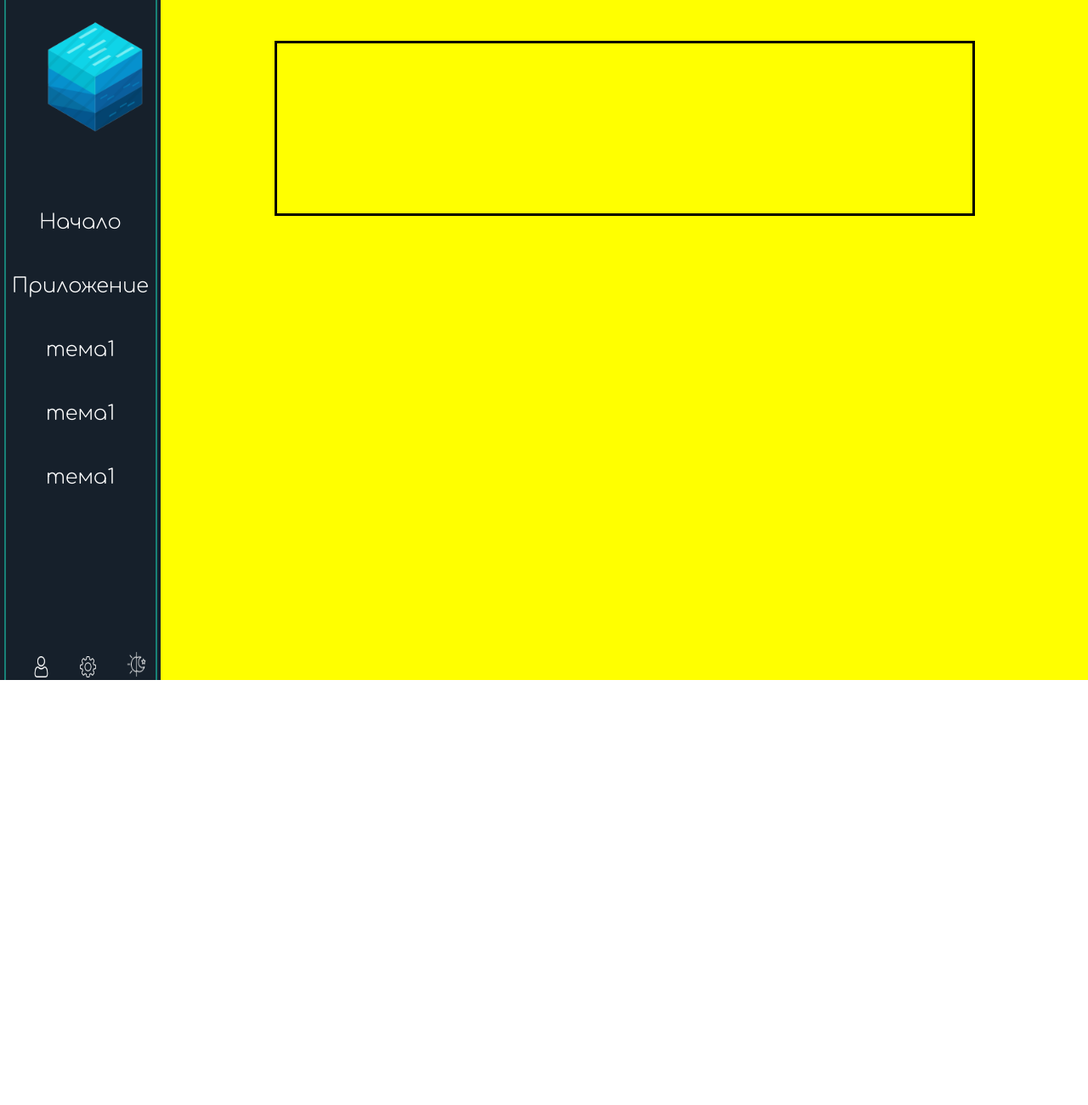
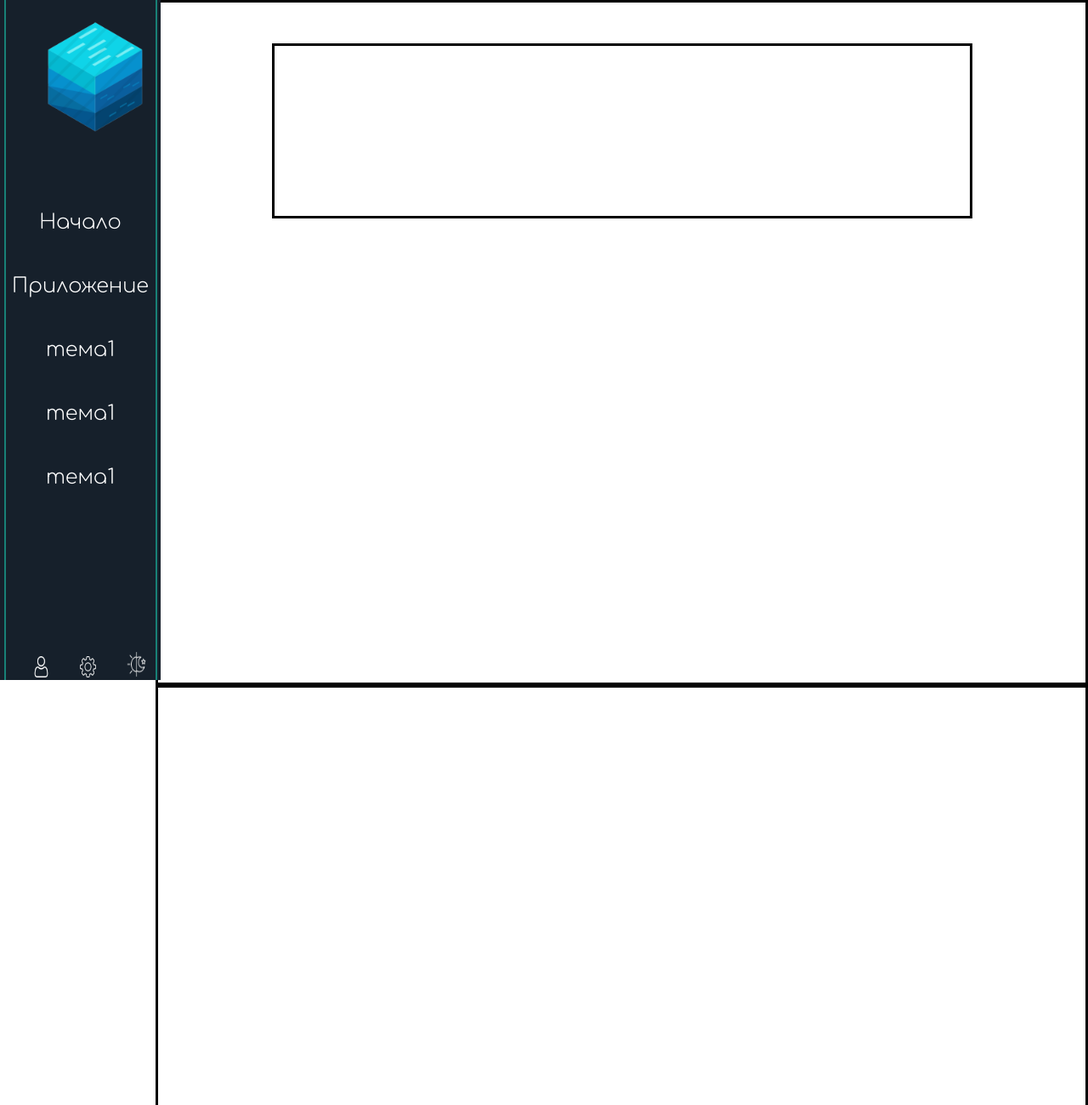
Before and after one commit to SMPonchev18/AQUA-theFishers, a plain HTML site: page Site/index.html in a window 1280 px wide. Shown: the top 1300 px of the page at 85% size. Drawn offline with Linux system fonts and the light colour scheme.

Commit message:
second box

```diff
--- a/Site/Style/indexStyleFolder/firstBlockOfContent.css
+++ b/Site/Style/indexStyleFolder/firstBox.css
@@ -1,5 +1,5 @@
-#firstBlockOfContent{
-   background-color: yellow;
+#firstBox{
+   border-style:solid;
 }
 #aquaTitle{
     width: 75%;
--- /dev/null
+++ b/Site/Style/indexStyleFolder/secondBox.css
@@ -0,0 +1,3 @@
+#secondBox{
+    border-style:solid;
+ }
--- a/Site/index.html
+++ b/Site/index.html
@@ -10,7 +10,8 @@
     <link href = "Style/indexStyleFolder/bodyAndHtml.css" type = "text/css" rel = "stylesheet">
     <link href = "Style/indexStyleFolder/navigationBar.css" type = "text/css" rel = "stylesheet">
     <link href = "Style/indexStyleFolder/Content.css" type = "text/css" rel = "stylesheet">
-    <link href = "Style/indexStyleFolder/firstBlockOfContent.css" type = "text/css" rel = "stylesheet">
+    <link href = "Style/indexStyleFolder/firstBox.css" type = "text/css" rel = "stylesheet">
+    <link href = "Style/indexStyleFolder/secondBox.css" type = "text/css" rel = "stylesheet">
 
     <link rel="preconnect" href="https://fonts.gstatic.com">
     <link href="https://fonts.googleapis.com/css2?family=Comfortaa:wght@300&display=swap" rel="stylesheet">
@@ -77,9 +78,9 @@
 
         <div id = "content">
 
-            <!--First block of content-->
+            <!--First box-->
 
-                <div id = "firstBlockOfContent" class = "boxOfContent">
+                <div id = "firstBox" class = "boxOfContent">
 
                     <!--Auqa title-->
 
@@ -93,9 +94,18 @@
 
                 </div>
 
-            <!--/First block of content-->
+            <!--/First box-->
+
+            <!--Second box-->
+
+                <div id = "secondBox" class = "boxOfContent" >
 
 
+
+
+                </div>
+
+            <!--/Second box-->
 
 
 
```
